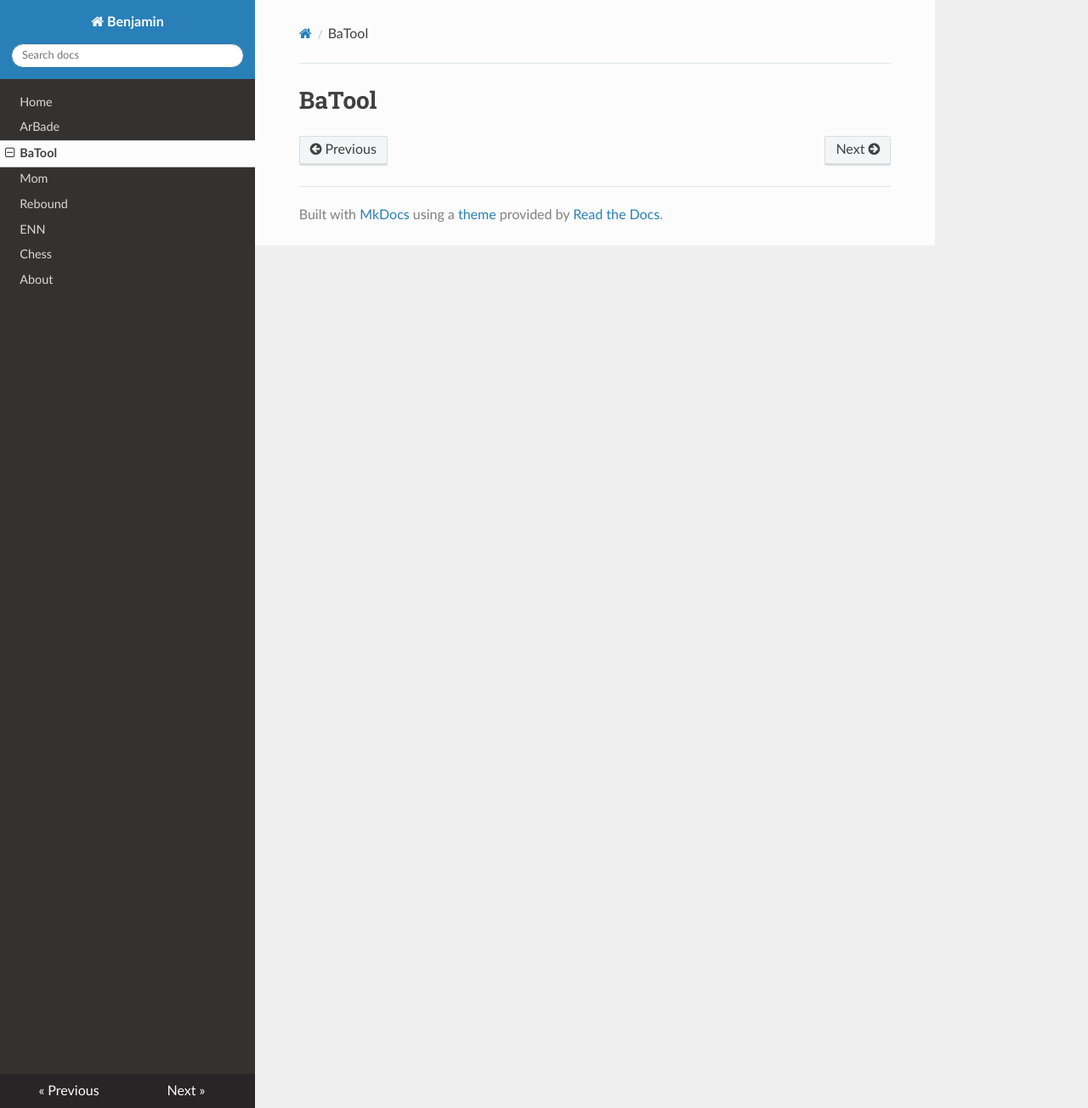
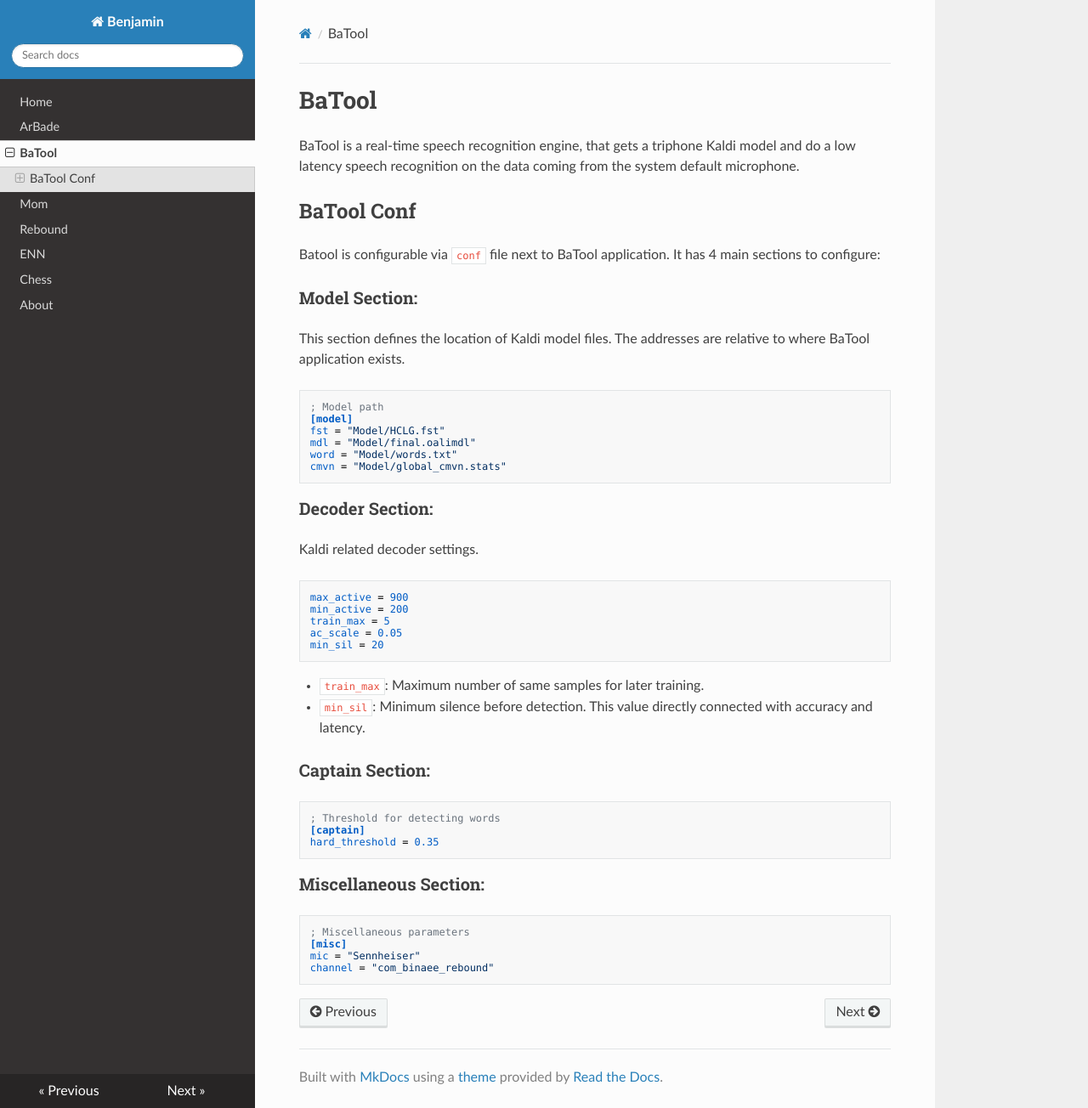
Before and after one commit to benjamin-asr/benjamin-asr.github.io, an MkDocs documentation site: the page built from docs/batool.md, in a window 1280 px wide and 1304 px high. Shown: the whole window at 85% size. Built offline with MkDocs 1.6.1, drawn with Linux system fonts in a browser that asks for light colours; nearby versions of some CDN libraries.

Commit message:
Fill BaTool Documentation

````diff
--- a/docs/batool.md
+++ b/docs/batool.md
@@ -1 +1,50 @@
 # BaTool
+
+BaTool is a real-time speech recognition engine, that gets a triphone Kaldi model and do a low latency speech recognition on the data coming from the system default microphone.
+
+## BaTool Conf
+Batool is configurable via `conf` file next to BaTool application. It has 4 main sections to configure:
+
+### Model Section:
+This section defines the location of Kaldi model files. The addresses are relative to where BaTool application exists.
+
+```
+; Model path
+[model]
+fst = "Model/HCLG.fst"
+mdl = "Model/final.oalimdl"
+word = "Model/words.txt"
+cmvn = "Model/global_cmvn.stats"
+```
+
+### Decoder Section:
+Kaldi related decoder settings.
+
+```
+max_active = 900
+min_active = 200
+train_max = 5
+ac_scale = 0.05
+min_sil = 20
+```
+
+- `train_max`: Maximum number of same samples for later training.
+- `min_sil`: Minimum silence before detection. This value directly connected with accuracy and latency.
+
+### Captain Section:
+
+
+```
+; Threshold for detecting words
+[captain]
+hard_threshold = 0.35
+```
+
+### Miscellaneous Section:
+
+```
+; Miscellaneous parameters
+[misc]
+mic = "Sennheiser"
+channel = "com_binaee_rebound"
+```
````
Also changed, not shown: docs/arbade.md (+7 -9 lines), site/arbade/index.html, site/arbade/quick/index.html (deleted), site/batool/index.html, site/index.html, site/search/search_index.json, 1 other file.
